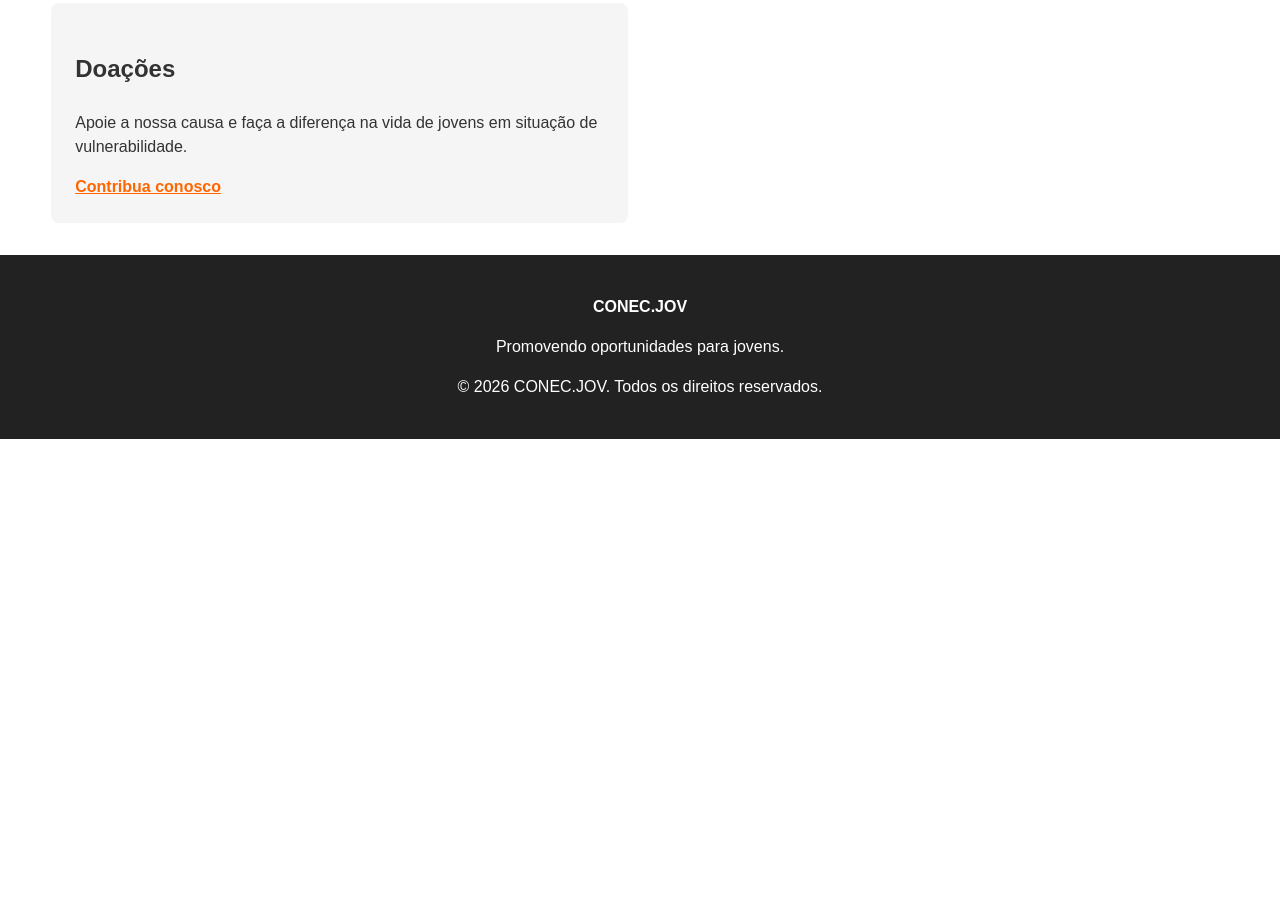
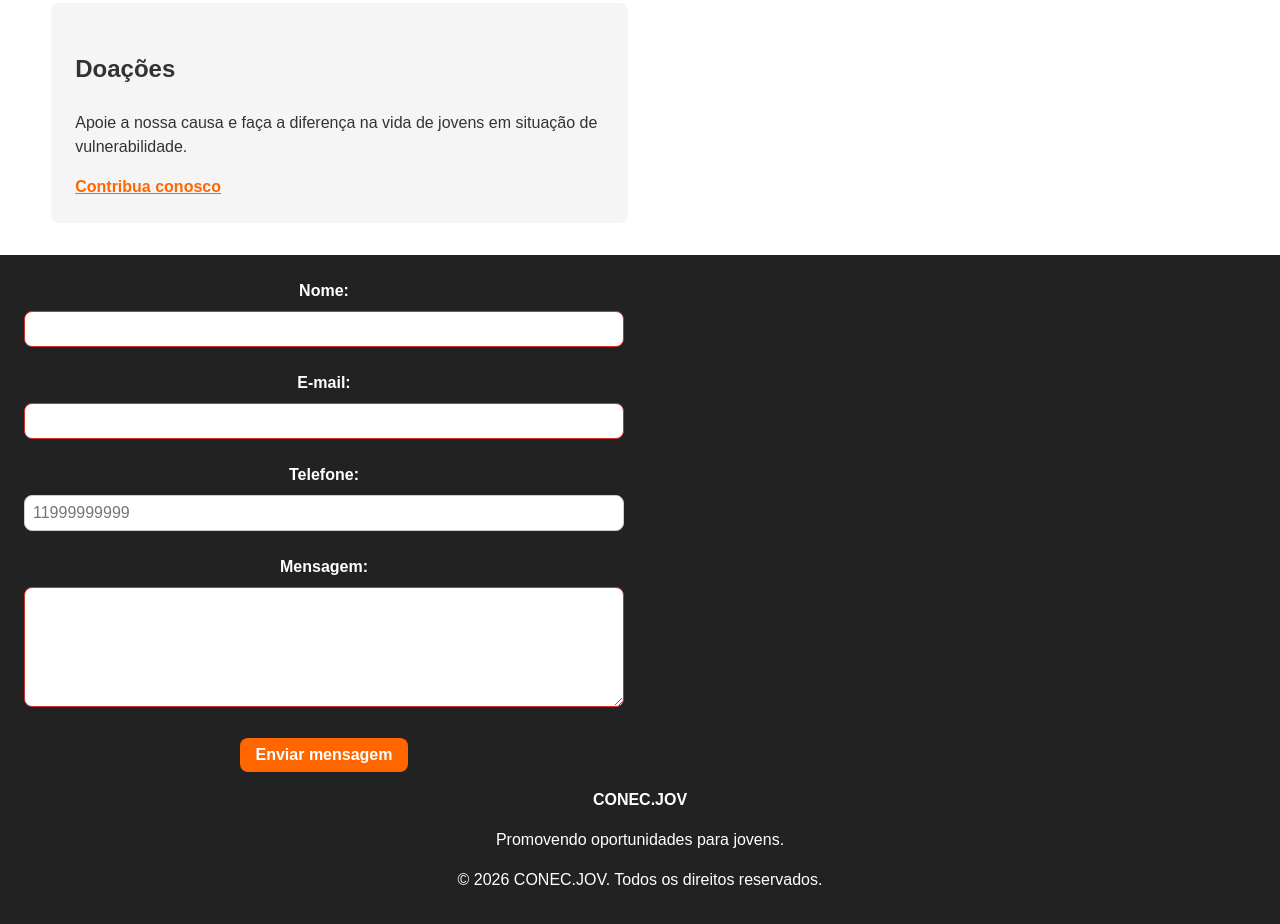
Before and after one commit to dylanmaxine/projeto-html, a plain HTML site: page index.html in a window 1280 px wide. Shown: the part 1222-2146 px from the top of the page. Before the commit the page ends 1661 px from the top, so only its background shows below. Drawn offline with nearby package versions, Linux system fonts and the light colour scheme.

Commit message:
recolocação de validação no form de contato

```diff
--- a/index.html
+++ b/index.html
@@ -153,6 +153,78 @@
 
     <footer>
 
+<form id="form-contato">
+
+    <label for="nome-contato">
+        Nome:
+    </label>
+
+    <input
+        type="text"
+        id="nome-contato"
+        name="nome"
+        minlength="3"
+        required
+    >
+
+    <small class="mensagem-erro"></small>
+
+
+    <label for="email-contato">
+        E-mail:
+    </label>
+
+    <input
+        type="email"
+        id="email-contato"
+        name="email"
+        required
+    >
+
+    <small class="mensagem-erro"></small>
+
+
+    <label for="telefone-contato">
+        Telefone:
+    </label>
+
+    <input
+        type="tel"
+        id="telefone-contato"
+        name="telefone"
+        pattern="[0-9]{10,11}"
+        placeholder="11999999999"
+        required
+    >
+
+    <small class="mensagem-erro"></small>
+
+
+    <label for="mensagem-contato">
+        Mensagem:
+    </label>
+
+    <textarea
+        id="mensagem-contato"
+        name="mensagem"
+        minlength="10"
+        rows="5"
+        required
+    ></textarea>
+
+    <small class="mensagem-erro"></small>
+
+
+    <button type="submit">
+        Enviar mensagem
+    </button>
+
+
+    <p id="mensagem-contato" role="alert"></p>
+
+</form>
+
+
         <p>
             <strong>CONEC.JOV</strong>
         </p>
--- a/js/script.js
+++ b/js/script.js
@@ -1136,3 +1136,46 @@ window.addEventListener(
 
     }
 );
+
+const formularioContato = document.getElementById("form-contato");
+
+if (formularioContato) {
+
+    formularioContato.addEventListener("submit", (event) => {
+
+        event.preventDefault();
+
+        const campos = formularioContato.querySelectorAll(
+            "input, textarea"
+        );
+
+        let formularioValido = true;
+
+        campos.forEach((campo) => {
+
+            if (!campo.checkValidity()) {
+                formularioValido = false;
+            }
+
+        });
+
+        const mensagemContato =
+            document.getElementById("mensagem-contato");
+
+        if (formularioValido) {
+
+            mensagemContato.textContent =
+                "Mensagem enviada com sucesso!";
+
+            formularioContato.reset();
+
+        } else {
+
+            mensagemContato.textContent =
+                "Preencha corretamente todos os campos.";
+
+        }
+
+    });
+
+}
```
